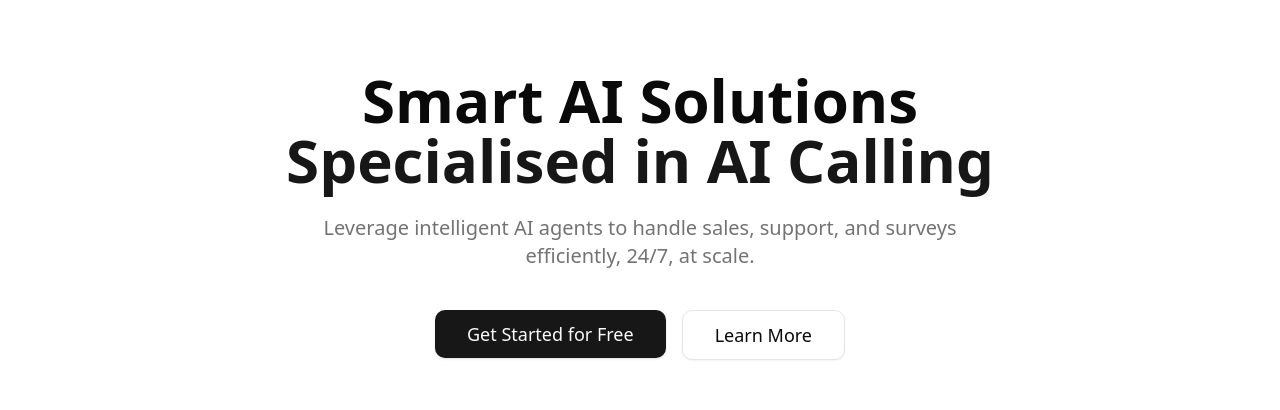
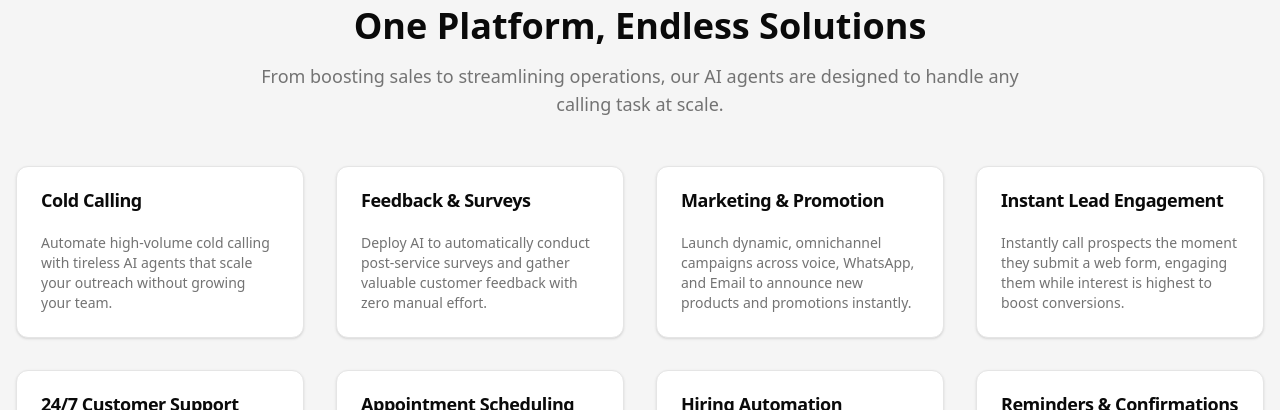
Before and after one commit to prtkahlwt/ai-calling-bolna, a Next.js app: page / in a window 1280 px wide. Shown: the part 815-1225 px from the top of the page. Built offline with nearby package versions, Linux system fonts and the light colour scheme; no server answers.

Commit message:
Remove duplicate hero section

```diff
--- a/src/app/page.tsx
+++ b/src/app/page.tsx
@@ -66,34 +66,6 @@ export default function HomePage() {
           </div>
         </div>
       </section>
-
-        {/* Hero Section - ID for "Home" link */}
-        <section id="home" className="relative w-full py-20 text-center md:py-32 overflow-hidden px-4">
-          <div className="container mx-auto max-w-4xl z-10 relative">
-            <h1 className="text-4xl md:text-6xl font-bold leading-tight mb-6">
-              Smart AI Solutions <span className="text-primary">Specialised in AI Calling</span>
-            </h1>
-            <p className="text-lg md:text-xl text-muted-foreground mb-10 max-w-2xl mx-auto">
-              Leverage intelligent AI agents to handle sales, support, and surveys efficiently, 24/7, at scale.
-            </p>
-            <div className="flex flex-col sm:flex-row gap-4 justify-center">
-              <Link
-                href="https://calendly.com/ap2303898" // <-- IMPORTANT: Replace with your actual Calendly link
-                target="_blank"
-                rel="noopener noreferrer"
-                passHref>
-                <Button size="lg" className="px-8 py-6 text-lg">
-                  Get Started for Free
-                </Button>
-              </Link>
-              <Link href="/#solutions" passHref>
-                <Button size="lg" variant="outline" className="px-8 py-6 text-lg">
-                  Learn More
-                </Button>
-              </Link>
-            </div>
-          </div>
-        </section>
 
         {/* Solutions Section - Renamed from "features" */}
         {/* Solutions Section - Updated with crisp, data-driven cards */}
```
